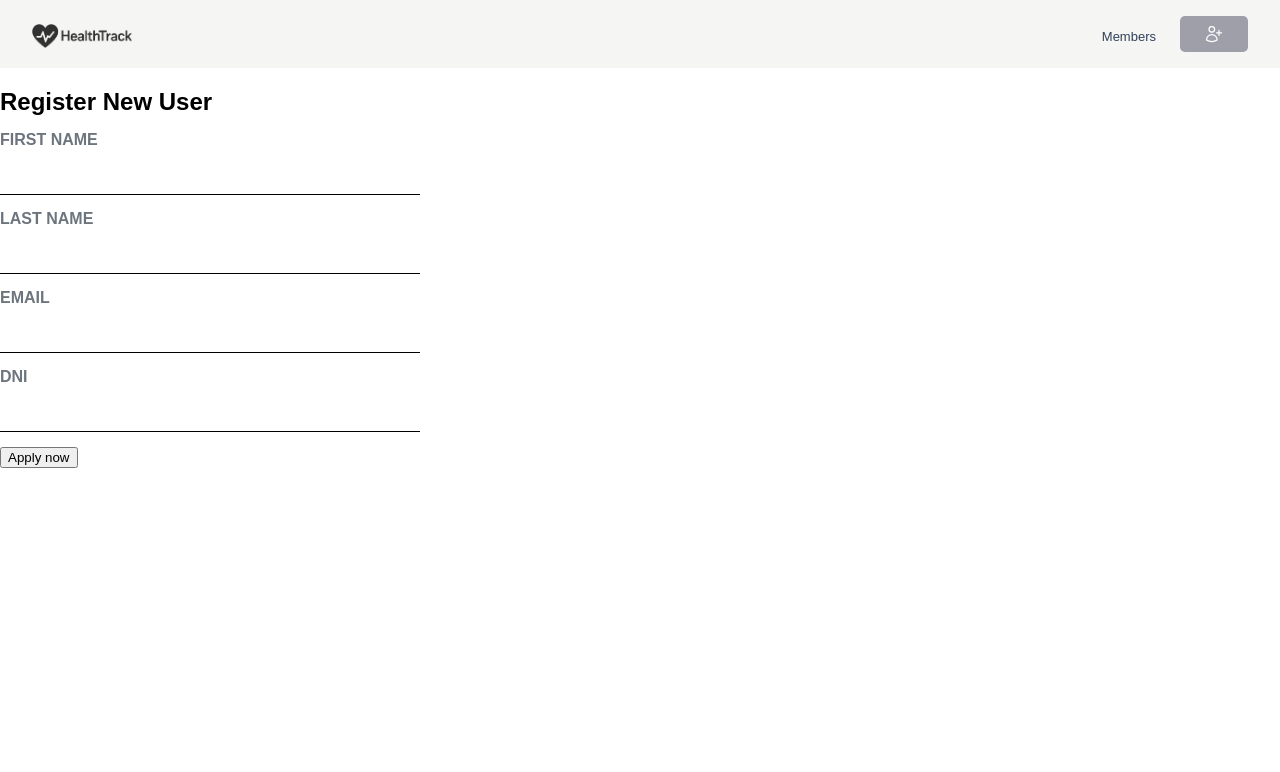
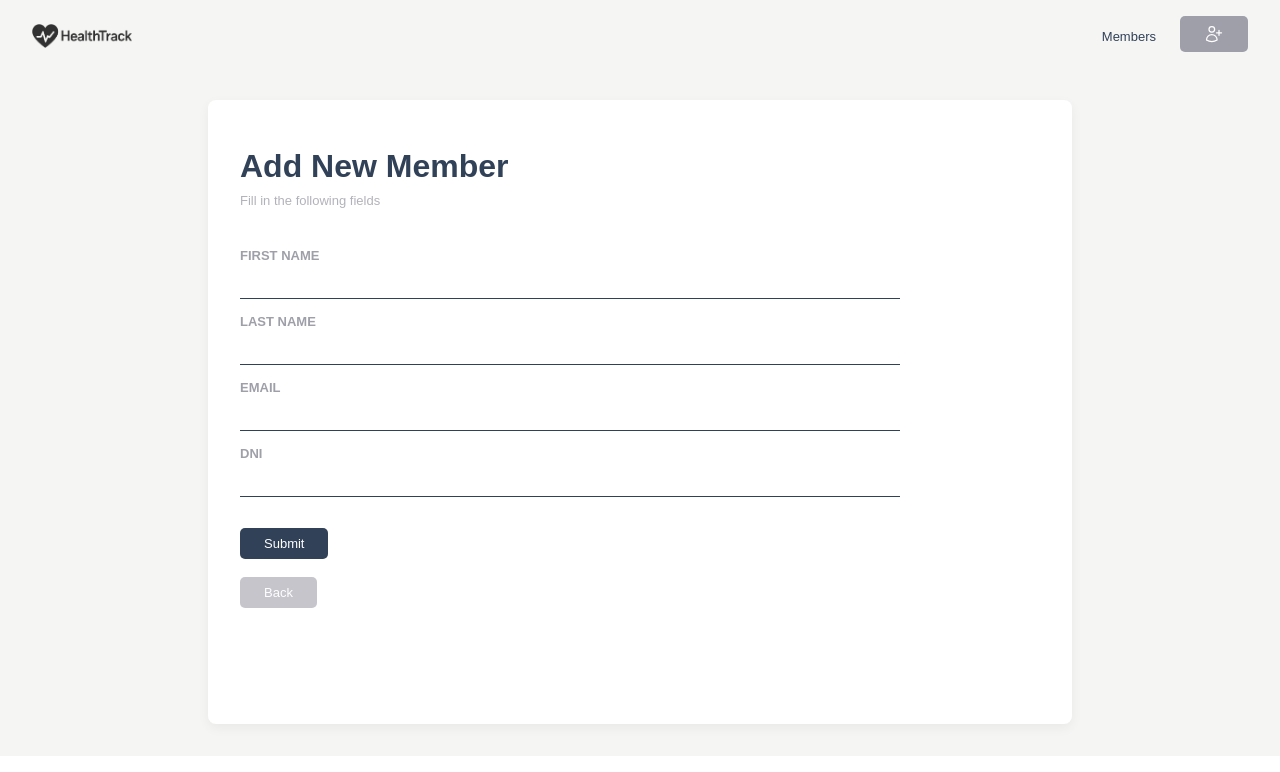
Before and after one commit to joanmrtnz/angular-users-app, an Angular app in the folder users-app/: page /new-user in a window 1280 px wide. Shown: the top 772 px of the page. Built offline with nearby package versions, Linux system fonts and the light colour scheme.

Commit message:
style(user-form): update form view styles

```diff
--- a/users-app/src/app/details/details.ts
+++ b/users-app/src/app/details/details.ts
@@ -18,7 +18,7 @@ import {RouterLink} from '@angular/router';
               alt="Foto de {{ user?.name }}"
             />
           </div>
-          <div class="details-info">
+          <div>
             <h1 class="listing-heading">
               {{ user?.name }} {{ user?.surname }}
             </h1>
--- a/users-app/src/app/user-form/user-form.css
+++ b/users-app/src/app/user-form/user-form.css
@@ -1,23 +1,96 @@
-.user-apply .section-heading {
-  font-size: 18pt;
-  margin-bottom: 15px;
+.content {
+  display: flex;
+  justify-content: center;
+  padding: 2rem;
+  background-color: var(--stone-100);
+}
+.form-card {
+  background: white;
+  border-radius: 8px;
+  box-shadow: 0 4px 12px rgba(0,0,0,0.05);
+  max-width: 800px;
+  width: 100%;
+  min-height: 70vh;
+  padding: 2rem;
+}
+.form-container {
+  display: grid;
+  grid-template-columns: 1fr;
+  gap: 2rem;
+  margin-top: 1rem;
+  height: 100%;
+}
+.form-titles > * {
+  margin: 0;
+}
+.form-titles {
+  padding-bottom: 2.5rem;
+}
+.form-heading {
+  padding-bottom: 0.5rem;
+  font-size: 2rem;
+  color: var(--text-color);
+}
+.form-subheading {
+  margin-top: 0;
+  margin-bottom: 2.5rem;
+  font-size: small;
+  font-weight: 500;
+  color: var(--zinc-400);
+  opacity: 0.8;
 }
 label, input {
   display: block;
 }
 label {
-  color: var(--secondary-color);
+  color: var(--zinc-400);
   font-weight: bold;
   text-transform: uppercase;
-  font-size: 12pt;
+  font-size: small;
 }
 input {
   font-size: 16pt;
   margin-bottom: 15px;
   padding: 10px;
-  width: 400px;
+  width: 80%;
   border-top: none;
   border-right: none;
   border-left: none;
   border-bottom: solid .3px;
+  color: var(--text-color);
+  font-size: small;
+  font-family: 'Roboto', sans-serif;
 }
+input:focus {
+  outline: none;
+}
+.submit-btn {
+  margin: 1rem 0 1.5rem 0;
+  padding: 8px 1.5rem;
+  border: none;
+  background-color: var(--text-color);
+  color: white;
+  border-radius: 5px;
+  cursor: pointer;
+  text-decoration: none;
+  font-size: small;
+}
+.submit-btn:hover {
+  opacity: 0.8;
+}
+.back-btn {
+  margin: 1.5rem 0;
+  padding: 8px 1.5rem;
+  max-width: 1.5rem;
+  border: none;
+  background-color: var(--zinc-400);
+   opacity: 0.6;
+  color: white;
+  border-radius: 5px;
+  cursor: pointer;
+  text-decoration: none;
+  font-size: small;
+}
+.back-btn:hover {
+  opacity: 0.5;
+}
--- a/users-app/src/app/user-form/user-form.ts
+++ b/users-app/src/app/user-form/user-form.ts
@@ -1,15 +1,22 @@
 import {Component, inject} from '@angular/core';
 import {FormControl, FormGroup, ReactiveFormsModule} from '@angular/forms';
 import {UserService} from '../user.service';
+import {RouterLink} from '@angular/router';
+
 
 @Component({
   selector: 'app-user-form',
-  imports: [ReactiveFormsModule],
+  imports: [ReactiveFormsModule, RouterLink],
   template: `
-  <article>
-    <section class="user-apply">
-      <h2 class="section-heading">Register New User</h2>
-      <form [formGroup]="registerForm" (submit)="submitApplication()">
+  <section class="content">
+      <div class="form-card">
+        <div class="form-container">
+          <div>
+          <div class="form-titles">
+            <h2 class="form-heading">Add New Member</h2>
+            <p class="form-subheading">Fill in the following fields</p>
+          </div>
+            <form class="form-info" [formGroup]="registerForm" (submit)="submitApplication()">
               <label for="first-name">First Name</label>
               <input id="first-name" type="text" formControlName="firstName" />
               <label for="last-name">Last Name</label>
@@ -18,10 +25,15 @@ import {UserService} from '../user.service';
               <input id="email" type="email" formControlName="email" />
               <label for="id">DNI</label>
               <input id="id" type="text" formControlName="id" />
-        <button type="submit" class="primary">Apply now</button>
+              <button type="submit" class="submit-btn">Submit</button>
             </form>
+            <div>
+              <a [routerLink]="['/']" class="back-btn" >Back</a>
+            </div>
+          </div>
+        </div>
+    </div>
   </section>
-  </article>
   `
   ,
   styleUrl: './user-form.css'
```
Lines whose indentation alone changed are shown as unchanged.
